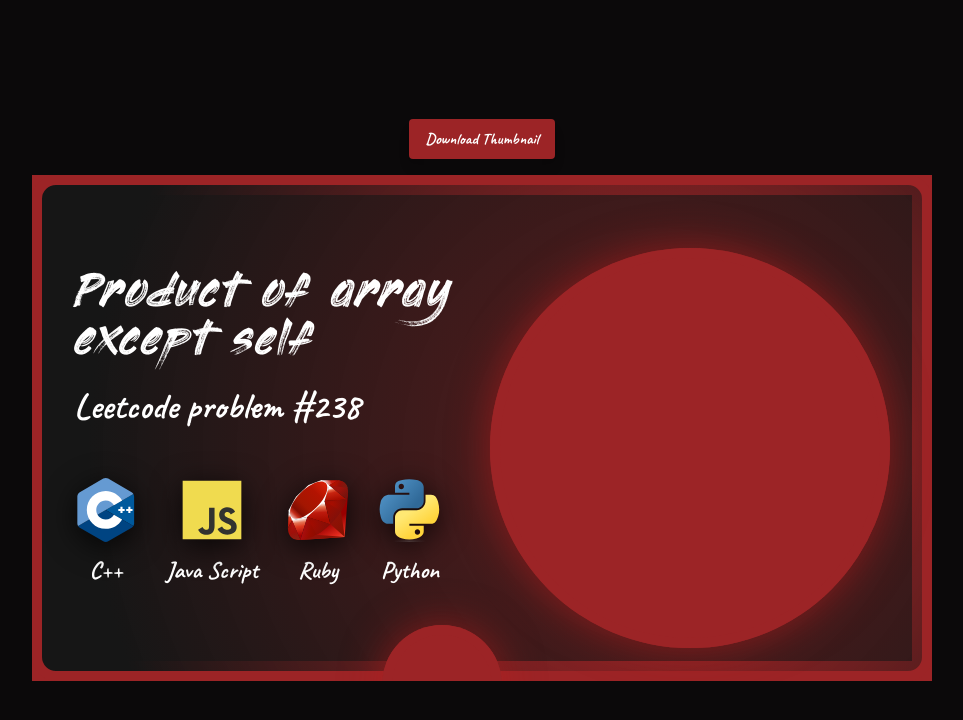
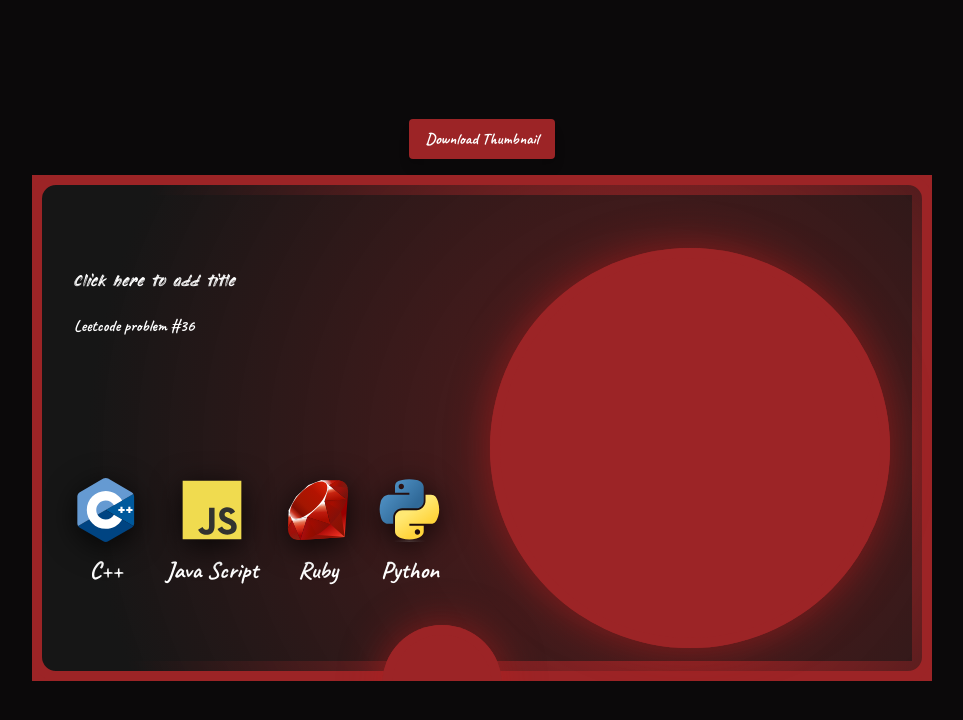
Before and after one commit to Mohaiminul69/thumbnail-generator, a React (Vite) app: page / in a window 1280 px wide. Shown: the top 720 px of the page, without its empty margins (158-1121 px from the left). Built offline with nearby package versions, Linux system fonts and the light colour scheme.

Commit message:
text persisting after reload.

```diff
--- a/src/components/ThumbnailTitle.jsx
+++ b/src/components/ThumbnailTitle.jsx
@@ -1,16 +1,30 @@
-import { useState } from "react";
+import { useEffect, useState } from "react";
 
 const ThumbnailTitle = () => {
-  const [texts, setTexts] = useState({
-    title: "Product of array except self",
-    subtitle: "Leetcode problem #238",
+  const [editTextType, setEditTextType] = useState(null);
+  const [texts, setTexts] = useState(() => {
+    const saved = localStorage.getItem("thumbnail-texts");
+    return saved
+      ? JSON.parse(saved)
+      : {
+          title: { text: "Click here to add title", fontSize: 5 },
+          subtitle: { text: "Leetcode problem #36", fontSize: 4 },
+        };
   });
-  const [editTextType, setEditTextType] = useState(null);
+
+  const { title, subtitle } = texts;
+
+  useEffect(() => {
+    localStorage.setItem("thumbnail-texts", JSON.stringify(texts));
+  }, [texts]);
 
   const updateText = (event) => {
     const { value } = event.target;
     if (value === "Enter") setEditTextType(null);
-    setTexts((prev) => ({ ...prev, [editTextType]: value }));
+    setTexts((prev) => ({
+      ...prev,
+      [editTextType]: { ...prev[editTextType], text: value },
+    }));
   };
 
   const handleKeyDown = (event) => {
@@ -22,26 +36,31 @@ const ThumbnailTitle = () => {
     <div className="space-y-5">
       <h1
         onClick={() => setEditTextType("title")}
-        className="text-5xl cursor-pointer"
+        className={`text-${title.fontSize}xl cursor-pointer`}
       >
-        {texts.title}
+        {title.text}
       </h1>
       <p
         onClick={() => setEditTextType("subtitle")}
-        className="text-4xl font-bold cursor-pointer"
+        className={`text-${subtitle.fontSize}xl font-bold cursor-pointer`}
       >
-        {texts.subtitle}
+        {subtitle.text}
       </p>
       {editTextType && (
+        <>
           <input
             type="text"
             autoFocus
             onBlur={() => setEditTextType(null)}
             onChange={updateText}
             onKeyDown={handleKeyDown}
-          defaultValue={texts[editTextType]}
+            defaultValue={texts[editTextType].text}
             className="w-full bg-[#0f0f0f] text-white text-lg px-4 py-2 rounded-lg border border-[#9C2426] outline-none focus:ring-2 focus:ring-[#9C2426] placeholder-gray-400"
           />
+          <p className="text-gray-500 text-sm italic">
+            Press Enter to save
+          </p>
+        </>
       )}
     </div>
   );
```
Lines whose indentation alone changed are shown as unchanged.
